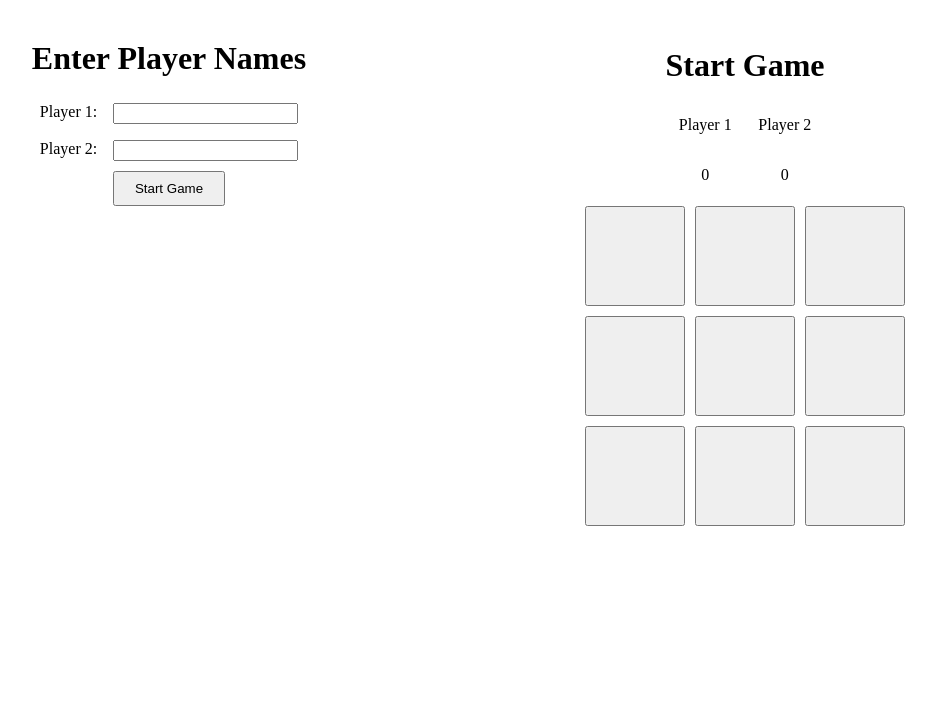
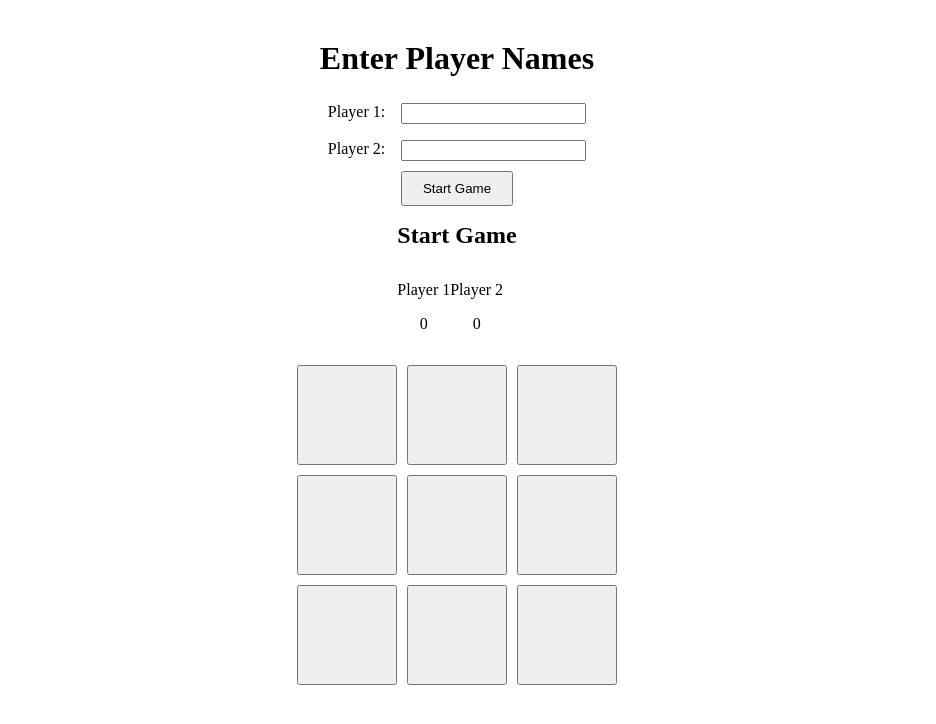
Before and after one commit to wolfSkullCave/tic-tac-toe-js, a website with bundled scripts: page index.html in a window 1280 px wide. Shown: the whole page, without its empty margins (183-1119 px from the left). Built offline with nearby package versions, Linux system fonts and the light colour scheme.

Commit message:
made some minor changes

```diff
--- a/index.html
+++ b/index.html
@@ -27,11 +27,15 @@
       </div>
 
       <div class="box2 scoreBoard">
-          <h1 id="turn-text">Start Game</h1>
-        <p>Player 1</p>
-        <p>Player 2</p>
-        <p id="p1Score">0</p>
-        <p id="p2Score">0</p>
+        <h2 id="turn-text">Start Game</h2>
+        <div class="p1">
+          <p id="p1Label">Player 1</p>
+          <p id="p1Score">0</p>
+        </div>
+        <div class="p2">
+          <p id="p1Label">Player 2</p>
+          <p id="p2Score">0</p>
+        </div>
       </div>
 
       <div class="box3">
--- a/style.css
+++ b/style.css
@@ -61,24 +61,32 @@ h3 {
     width: 90vw;
     margin: 5vh auto;
     display: grid;
-    grid-template-columns: repeat(2, 1fr);
+    grid-template-columns: 1fr;
     grid-template-rows: repeat(2, auto);
     align-items: center;
     justify-items: center;
+    gap: 1rem;
+}
+
+/*
+.box1{}
+
+.box2{
+    grid-column: 2/3;
 }
 
 .box3 {
     grid-column: 2/3;
     grid-row: 2/3;
-}
+} */
 
 .scoreBoard {
     display: grid;
-    grid-template-columns: repeat(2, auto);
+    grid-template-columns: repeat(4, auto);
     grid-template-rows: repeat(2, auto);
     text-align: center;
 }
 
 .scoreBoard #turn-text {
-    grid-column: 1/3;
+    grid-column: 1/5;
 }
```
